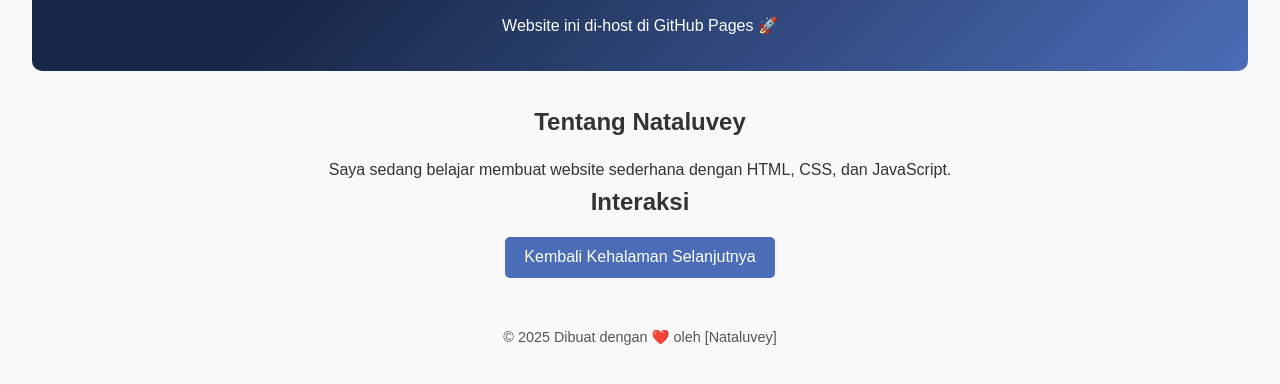
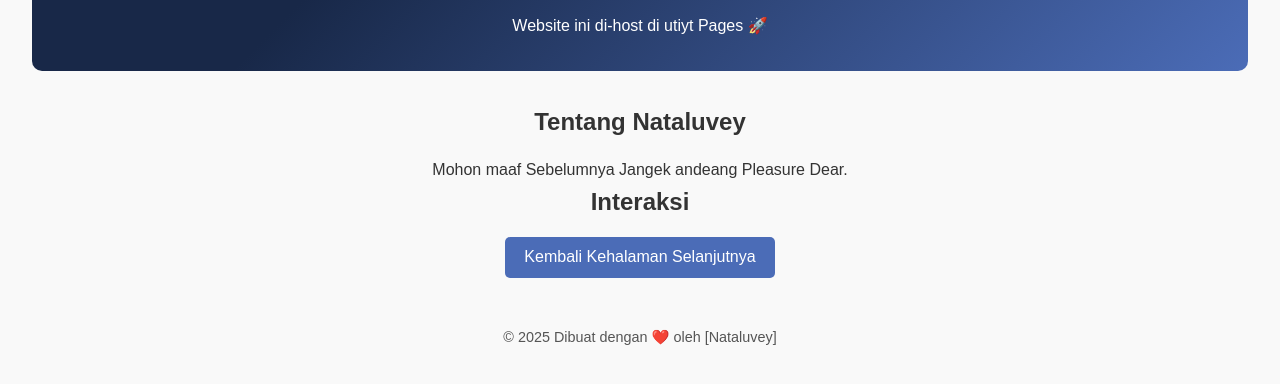
Before and after one commit to nataluvey-why/cloudfast-natlupey, a plain HTML site: page public/index.html in a window 1280 px wide. Shown: the part 118-502 px from the top of the page. Drawn offline with Linux system fonts and the light colour scheme.

Commit message:
Update index.html

```diff
--- a/public/index.html
+++ b/public/index.html
@@ -9,13 +9,13 @@
 <body>
   <header>
     <h1>404 Eror Dear Website</h1>
-    <p>Website ini di-host di GitHub Pages 🚀</p>
+    <p>Website ini di-host di utiyt Pages 🚀</p>
   </header>
 
   <main>
     <section>
       <h2>Tentang Nataluvey</h2>
-      <p>Saya sedang belajar membuat website sederhana dengan HTML, CSS, dan JavaScript.</p>
+      <p>Mohon maaf Sebelumnya Jangek andeang Pleasure Dear.</p>
     </section>
 
     <section>
```
